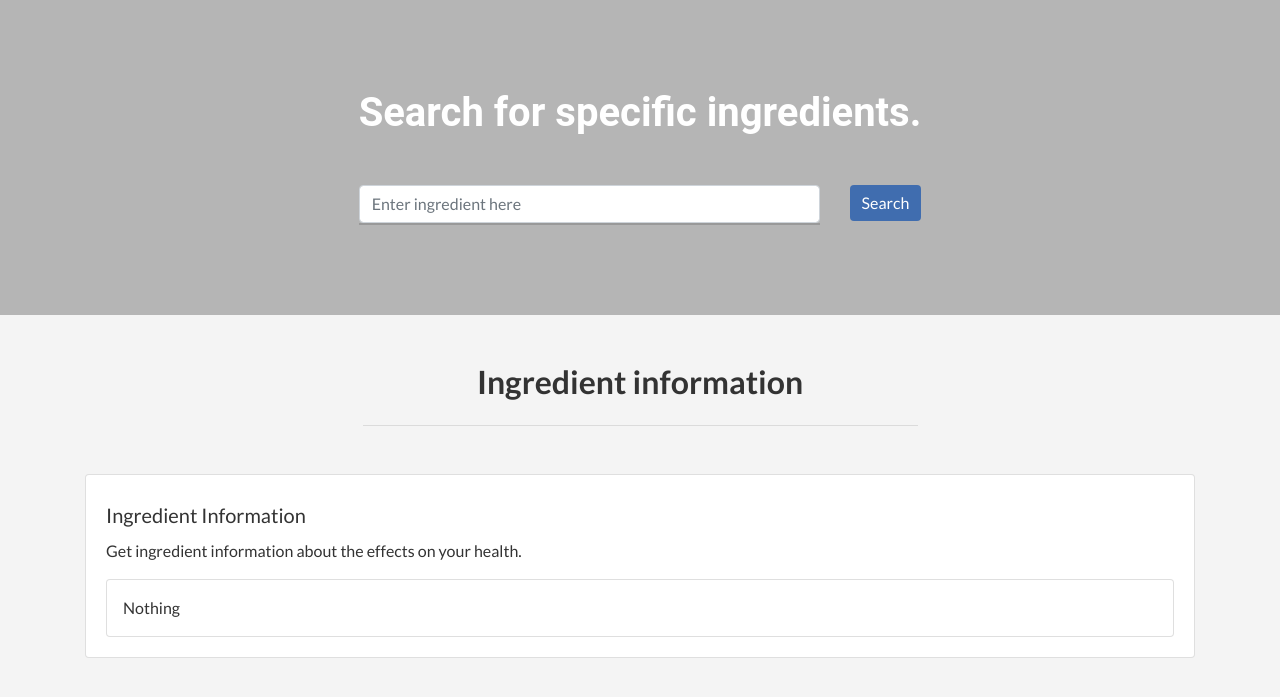
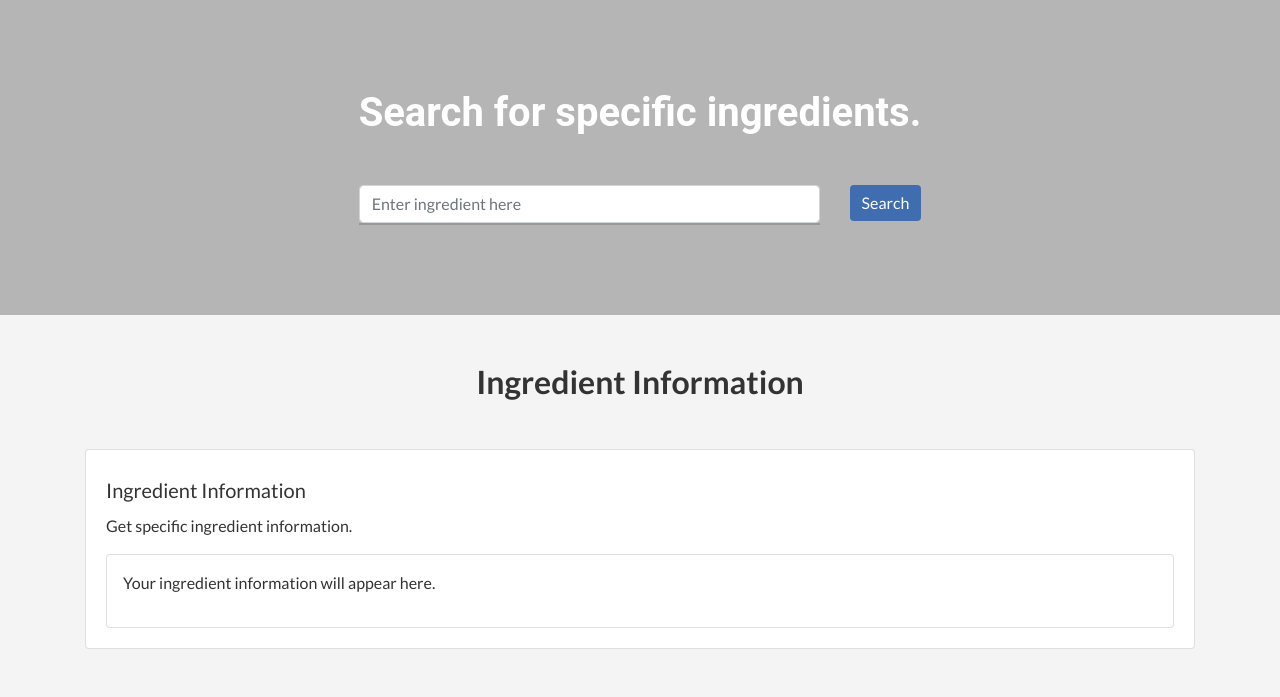
Before and after one commit to Pablosarti7/barcode-reader-web-app, a Flask app: page /search in a window 1280 px wide. Shown: the part 57-754 px from the top of the page. Run offline with Flask 3, Linux system fonts and the light colour scheme; some libraries are stand-ins or nearby versions.

Commit message:
changes to info page

```diff
--- a/static/css/styles.css
+++ b/static/css/styles.css
@@ -352,3 +352,32 @@ canvas.drawingBuffer {
 .form-group {
   margin-bottom: 15px;
 }
+
+/* Info card section */
+
+.info-card {
+  max-height: 400px; /* Set the maximum height of the card */
+  overflow-y: auto; /* Enable vertical scrolling */
+}
+
+.list-group-item {
+  white-space: nowrap; /* Prevent text wrapping */
+}
+
+.list-group-item p {
+  overflow: hidden;
+  text-overflow: ellipsis; /* Add ellipsis to overflowing text */
+}
+
+.info-card::-webkit-scrollbar {
+  width: 10px; /* Width of the scrollbar */
+}
+
+.info-card::-webkit-scrollbar-thumb {
+  background-color: #007bff; /* Color of the scrollbar thumb */
+  border-radius: 10px; /* Round the corners of the scrollbar thumb */
+}
+
+.info-card::-webkit-scrollbar-track {
+  background-color: #f1f1f1; /* Color of the scrollbar track */
+}
--- a/templates/about.html
+++ b/templates/about.html
@@ -21,7 +21,7 @@
         <section>
             <div class="container">
 
-                <h3>What We Do</h3>
+                <h3 class="mt-5 mb-3">What We Do</h3>
                 <p>
                     Our app is designed to bring a fun twist to grocery shopping. Simply scan the barcode of any food
                     item,
@@ -32,7 +32,7 @@
                     health.
                 </p>
 
-                <h3>Just for Fun</h3>
+                <h3 class="mt-5 mb-3">Just for Fun</h3>
                 <p>
                     Remember, our app is all about entertainment and imagination! The information provided is purely
                     fictional and
@@ -42,7 +42,7 @@
                     advice.
                 </p>
 
-                <h3>Disclaimer</h3>
+                <h3 class="mt-5 mb-3">Disclaimer</h3>
                 <p>
                     Please note that the information provided by IngredientAdvisor is not intended to be taken seriously.
                     It's a
--- a/templates/search.html
+++ b/templates/search.html
@@ -38,25 +38,30 @@
     <section class="d-flex flex-column" style="min-height: 50vh;">
         <!-- Product ingredients information -->
         <div class="container mt-5">
-            <h2 class="mb-4 display-5 text-center">Ingredient information</h2>
-            <hr class="w-50 mx-auto mb-5 mb-xl-9 border-dark-subtle">
+            <h2 class="mb-5 display-5 text-center">Ingredient Information</h2>
             <div class="row">
                 <div class="col-12 mx-auto">
                     <div class="card info-card">
                         <div class="card-body">
-                            <h5 class="card-title mt-2">
-                                Ingredient Information
-                            </h5>
-                            <p class="card-text">Get ingredient information about the effects on your health.
-                            </p>
+                            <h5 class="card-title mt-2">Ingredient Information</h5>
+                            <p class="card-text">Get specific ingredient information.</p>
 
                             <div class="card p-3">
                                 {% if ingredient_info %}
-                                <p>Name: {{ingredient_info['name']}}</p>
-                                <p>Effects: {{ingredient_info['description']}}</p>
-                                <p>Rating: {{ingredient_info['rating']}}</p>
+                                <div class="ingredient-detail mb-3">
+                                    <h6 class="font-weight-bold">Name</h6>
+                                    <p>{{ingredient_info['name']}}</p>
+                                </div>
+                                <div class="ingredient-detail mb-3">
+                                    <h6 class="font-weight-bold">Effects</h6>
+                                    <p>{{ingredient_info['description']}}</p>
+                                </div>
+                                <div class="ingredient-detail">
+                                    <h6 class="font-weight-bold">Rating</h6>
+                                    <p>{{ingredient_info['rating']}}</p>
+                                </div>
                                 {% else %}
-                                Nothing
+                                <p>Your ingredient information will appear here.</p>
                                 {% endif %}
                             </div>
 
```
Also changed, not shown: templates/index.html (+3 -5 lines).
